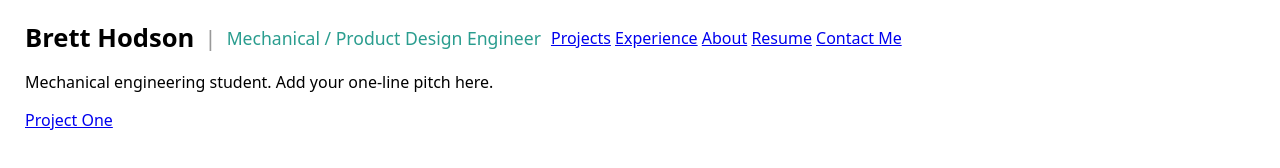
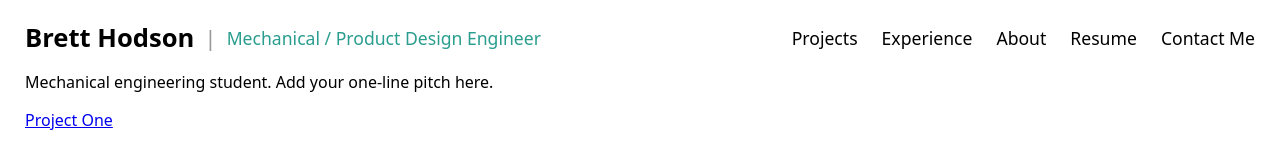
Before and after one commit to bretthodson10/bretthodson10.github.io, a plain HTML site: page index.html in a window 1280 px wide. Drawn offline with Linux system fonts and the light colour scheme.

Commit message:
Update style.css

```diff
--- a/style.css
+++ b/style.css
@@ -23,12 +23,18 @@ body { font-family: system-ui, sans-serif; margin: 20px 0; padding: 0 25px; }
   font-size: 1.1rem;
 }
 
-.nav-link {
-  margin-left: auto;      /* pushes it to the far right */
+.nav {
+  margin-left: auto;   /* pushes the whole group to the right */
+  display: flex;
+  gap: 24px;           /* space between links */
+}
+
+.nav a {
   color: inherit;
   text-decoration: none;
+  font-size: 1.1rem;
 }
 
-.nav-link:hover {
+.nav a:hover {
   text-decoration: underline;
 }
```
